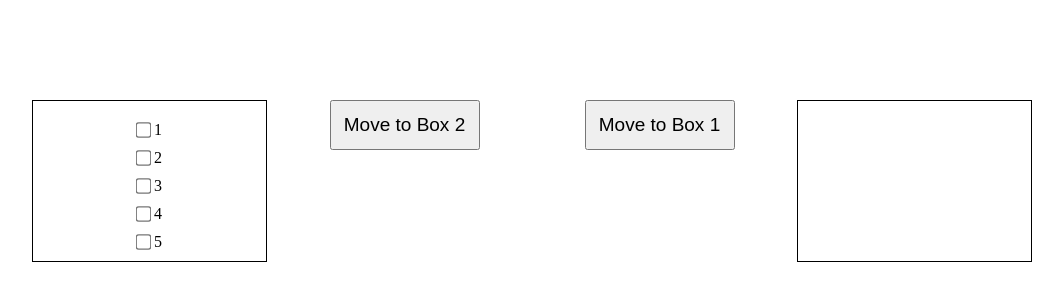
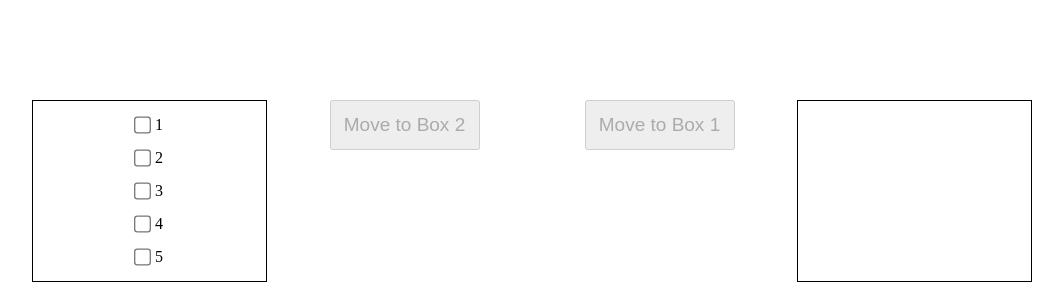
Before and after one commit to Hassan-154/codeSynce-intern-vite-practice, a React (Vite) app: page / in a window 1280 px wide. Shown: the top 304 px of the page, without its empty margins (108-1171 px from the left). Built offline with nearby package versions, Linux system fonts and the light colour scheme.

Commit message:
about layout

```diff
--- a/src/TaskCollection/CopyBoxWithCheck.jsx
+++ b/src/TaskCollection/CopyBoxWithCheck.jsx
@@ -1,5 +1,5 @@
-import React,{useState, useEffect} from 'react'
-import '../style/copyBoxWithCheck.css'
+import  { useState, useEffect } from "react";
+import "../style/copyBoxWithCheck.css";
 function CopyBoxWithCheck() {
   const [state1, setState1] = useState([
     { value: 1, condition: false },
@@ -13,16 +13,16 @@ function CopyBoxWithCheck() {
   const [disable2, setDisable2] = useState(true);
 
   useEffect(() => {
-        const checkButton1 = state1.some(item => item.condition);
+    const checkButton1 = state1.some((item) => item.condition);
     setDisable1(!checkButton1);
-        const checkButton2 = state2.some(item => item.condition);
+    const checkButton2 = state2.some((item) => item.condition);
     setDisable2(!checkButton2);
-      }, [state1,state2]);
+  }, [state1, state2]);
 
   function keepEyeOnCheck1(itemValue) {
-        const updatedState = state1.map(item => {
+    const updatedState = state1.map((item) => {
       if (item.value === itemValue) {
-            return {...item, condition: !item.condition };
+        return { ...item, condition: !item.condition };
       }
       return item;
     });
@@ -30,38 +30,38 @@ function CopyBoxWithCheck() {
   }
 
   function keepEyeOnCheck2(itemValue) {
-        const updatedState = state2.map(item => {
+    const updatedState = state2.map((item) => {
       if (item.value === itemValue) {
-            return {...item, condition: !item.condition };
+        return { ...item, condition: !item.condition };
       }
       return item;
     });
     setState2(updatedState);
   }
 
-      function moveToBox2()
-      {
-        console.log('this')
+  function moveToBox2() {
     const itemsToMove = state1.filter((item) => item.condition);
-        setState2((prevItems) => [...prevItems, ...itemsToMove]);
+    const combinedArray = [...state2, ...itemsToMove];
+    const sortedCombinedArray = combinedArray.sort((a, b) => a.value - b.value);
+    setState2(sortedCombinedArray);
     setState1((prevState) => prevState.filter((item) => !item.condition));
   }
 
-      function moveToBox1()
-      {
+  function moveToBox1() {
     const itemsToMove = state2.filter((item) => item.condition);
-        setState1((prevItems) => [...prevItems, ...itemsToMove]);
+    const combinedArray = [...state1, ...itemsToMove];
+    const sortedCombinedArray = combinedArray.sort((a, b) => a.value - b.value);
+    setState1(sortedCombinedArray);
     setState2((prevState) => prevState.filter((item) => !item.condition));
   }
 
   return (
-    <div className='copyBoxWithCheck'>
-    {/* container 1 */}
+    <div className="copyBoxWithCheck">
       {/* box 1 */}
-    <div className='item-check box-check'>
+      <div className="item-check box-check">
         <ul>
           {state1.map((item) => (
-  <div className='check-field' key={item.value}>
+            <div className="check-field" key={item.value}>
               <input
                 type="checkbox"
                 checked={item.condition}
@@ -73,15 +73,22 @@ function CopyBoxWithCheck() {
         </ul>
       </div>
       {/* button 1 */}
-    <div className={disable1 ? 'moveButtonDisable' : 'moveButton'} ><button onClick={moveToBox2}>Move to Box 2</button></div>
+      <div className={disable1 ? "moveButtonDisable" : "moveButton"}>
+        <button disabled={disable1} onClick={moveToBox2}>
+          Move to Box 2
+        </button>
+      </div>
       {/* button 2 */}
-    <div className={disable2 ? 'moveButtonDisable' : 'moveButton'} ><button onClick={moveToBox1}>Move to Box 1</button></div>
-    {/* container 2 */}
+      <div className={disable2 ? "moveButtonDisable" : "moveButton"}>
+        <button disabled={disable2} onClick={moveToBox1}>
+          Move to Box 1
+        </button>
+      </div>
       {/* box 2 */}
-    <div className='item-check box-check'>
+      <div className="item-check box-check">
         <ul>
           {state2.map((item) => (
-  <div className='check-field' key={item.value}>
+            <div className="check-field" key={item.value}>
               <input
                 type="checkbox"
                 checked={item.condition}
@@ -93,7 +100,7 @@ function CopyBoxWithCheck() {
         </ul>
       </div>
     </div>
-  )
+  );
 }
 
-export default CopyBoxWithCheck
+export default CopyBoxWithCheck;
--- a/src/style/copyBoxWithCheck.css
+++ b/src/style/copyBoxWithCheck.css
@@ -25,17 +25,20 @@
 }
 .box-check{
     border: 1px solid black;
-    padding: 10px;
 }
 .check-field{
     display: flex;
     justify-content: center;
-    margin-top: 10px;
+    margin: 15px;
 }
 .check-field input{
     cursor: pointer;
-    transform: scale(1.2)
+    transform: scale(1.3)
 }
 .check-field p{
-    margin-left: 4px;
+    margin-left: 6px;
 }
+.move button{
+    padding: 15px 25px;
+    cursor: pointer;
+}
```
Also changed, not shown: notes/react-naure.txt (added). Lines whose indentation alone changed are shown as unchanged.
